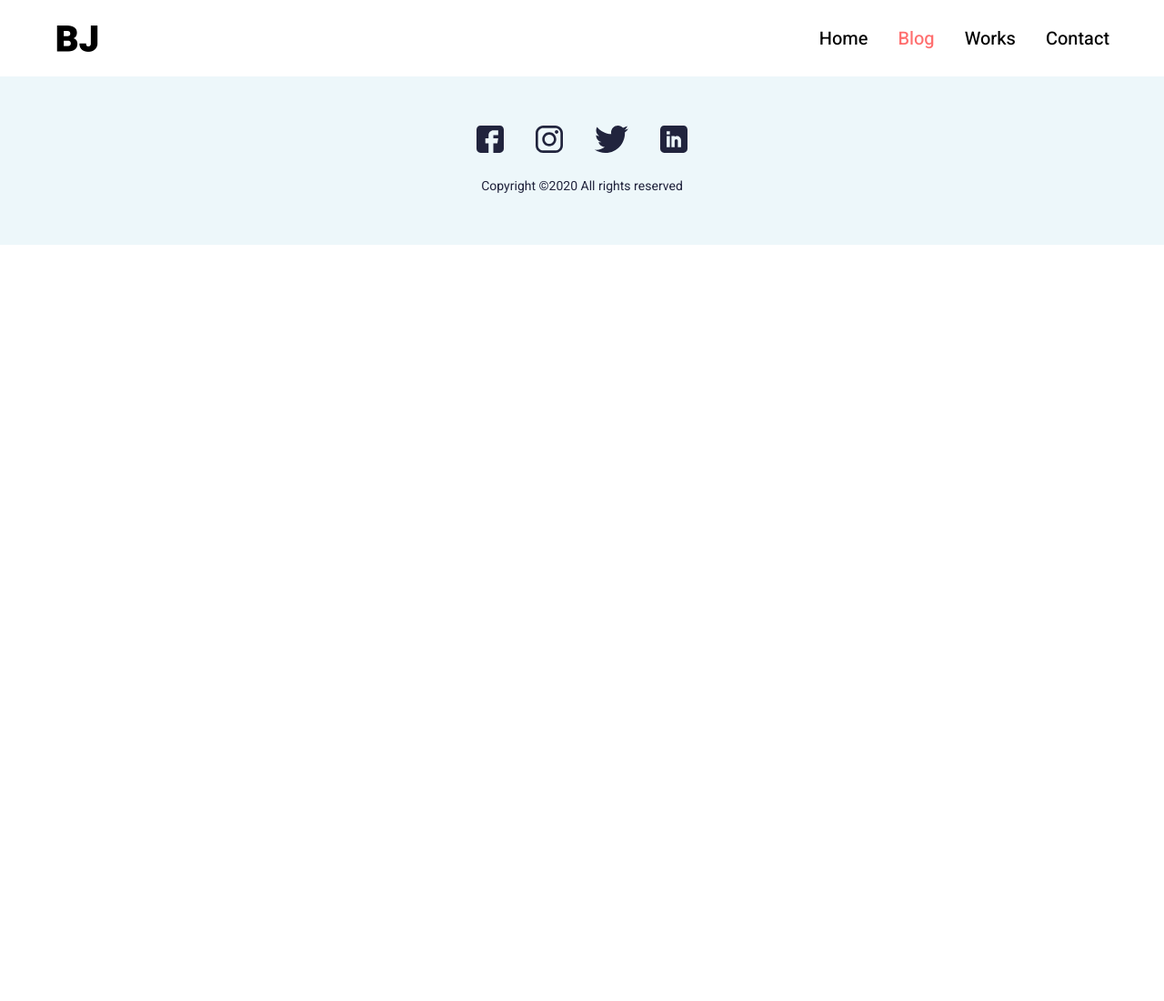
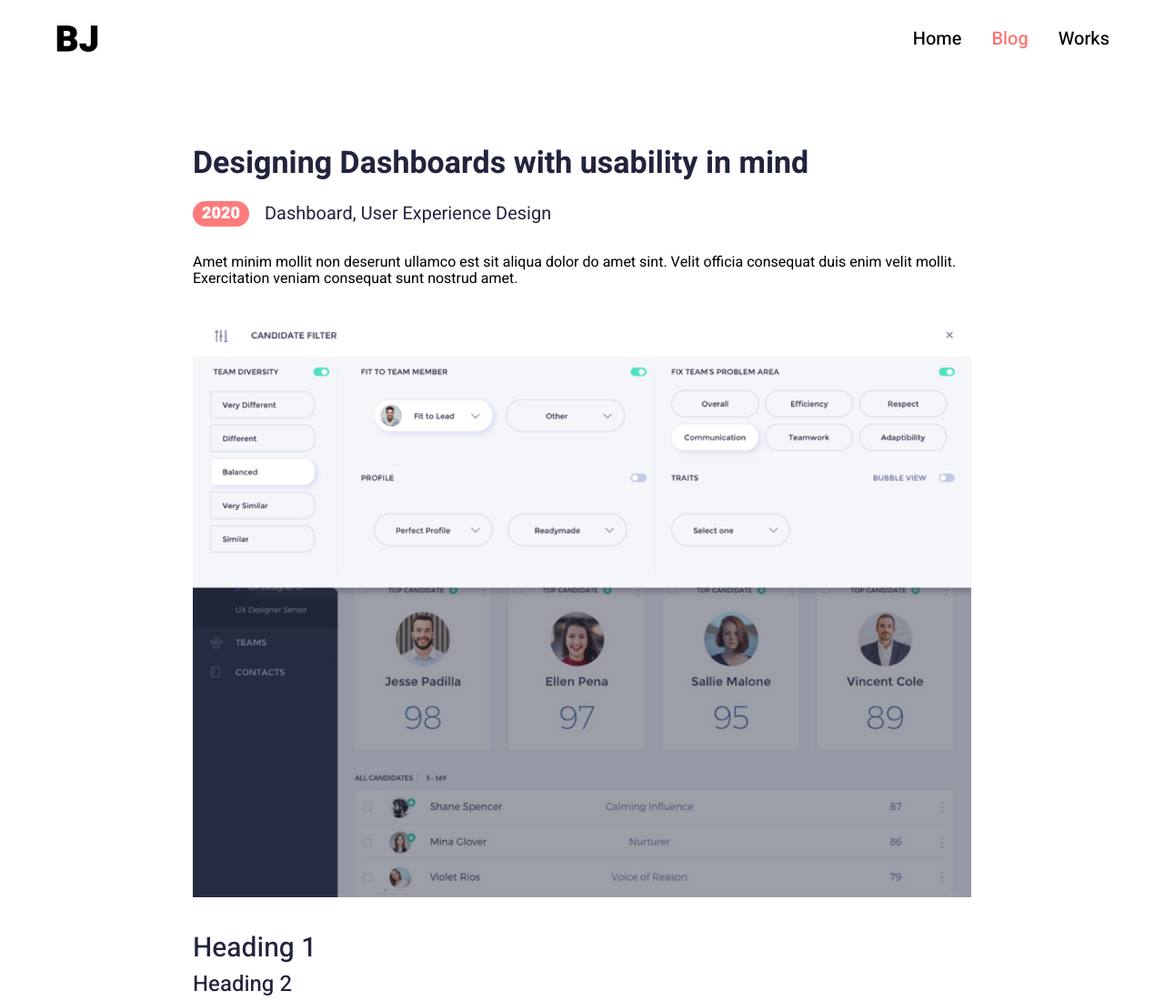
Before and after one commit to maksmeasy/site_BJ, a plain HTML site: page works__detail.html in a window 1280 px wide. Shown: the top 1100 px of the page at 91% size. Before the commit the page ends 800 px from the top, so only its background shows below. Drawn offline with Linux system fonts and the light colour scheme.

Commit message:
Add files via upload

```diff
--- a/style/style.css
+++ b/style/style.css
@@ -174,7 +174,7 @@ body {
   margin: 0 26px;
 }*/
 .recent-posts__card__info__sort {
-  color: #8695A4;
+  color: #8695a4;
 }
 .recent-posts__card__description {
   font-size: 16px;
@@ -368,6 +368,8 @@ stroke-width:inherit;
 .works-content__works-cards__work-card {
   display: flex;
   gap: 18px;
+  text-decoration: none;
+  color: #000;
 }
 .works-content__works-cards__work-card__preview {
   width: 246px;
@@ -403,7 +405,8 @@ stroke-width:inherit;
   line-height: 24px;
   color: #fff;
   background-color: #142850;
-  padding: 2px 9px;
+  padding: 2px 10px;
+
   border-radius: 16px;
 }
 .works-content__works-cards__work-card__text__info__sort {
@@ -416,3 +419,64 @@ stroke-width:inherit;
   line-height: 23px;
 }
 /*+++++ /WORKS +++++*/
+
+/*+++++ WORKS-DETAIL +++++*/
+.works-deatil-content__title {
+  font-weight: bold;
+  font-size: 34px;
+  line-height: 38px;
+  color: #21243d;
+  margin-top: 76px;
+  margin-bottom: 22px;
+}
+.works-deatil-content__info {
+  display: flex;
+  align-items: center;
+  gap: 17px;
+  margin-bottom: 30px;
+}
+.works-deatil-content-info__data {
+  display: flex;
+  align-items: center;
+  font-weight: 900;
+  font-size: 18px;
+  line-height: 24px;
+  color: #fff;
+  background-color: #ff7c7c;
+  padding: 2px 10px;
+  max-width: 62px;
+  border-radius: 16px;
+}
+.works-detail-content-info__sort {
+  font-size: 20px;
+  line-height: 29px;
+  color: #21243d;
+}
+.works-detail-content__text {
+  font-size: 16px;
+  font-weight: 400;
+  margin-bottom: 30px;
+}
+.works-detail-content__picture {
+  width: 856px;
+  margin-bottom: 30px;
+}
+.works-detail-content-picture__image {
+  width: 100%;
+  height: 100%;
+}
+.work-detail-content__heading-1 {
+  font-weight: 500;
+  font-size: 30px;
+  line-height: 44px;
+  color: #21243d;
+}
+.work-detail-content__heading-2 {
+  font-weight: 500;
+  font-size: 24px;
+  line-height: 35px;
+  color: #21243d;
+  margin-bottom: 30px;
+}
+
+/*+++++ /WORKS-DETAIL +++++*/
--- a/works__detail.html
+++ b/works__detail.html
@@ -1,5 +1,6 @@
 <!DOCTYPE html>
 <html lang="ru">
+
 <head>
   <meta charset="UTF-8">
   <meta http-equiv="X-UA-Compatible" content="IE=edge">
@@ -9,26 +10,56 @@
   <link href="https://fonts.googleapis.com/css2?family=Heebo:wght@400;500;700;900&display=swap" rel="stylesheet">
   <link rel="stylesheet" href="style/normalize.css">
   <link rel="stylesheet" href="style/style.css">
-  <link rel="icon" type="image/png" sizes="32x32" href="/img/favicon-32x32.png">
+  <link rel="icon" type="image/png" sizes="32x32" href="img/favicon-32x32.png">
   <title>JOHN'S BLOG</title>
 </head>
+
 <body>
   <!-- HEADER -->
   <header class="header">
     <a href="/index.html" class="header__logo">
-      <img src="/img/logo.png" alt="BJ-logo" class="header__logo__img" width="50" height="50">
+      <img src="img/logo.png" alt="BJ-logo" class="header__logo__img" width="50" height="50">
     </a>
     <nav class="header__navigaton">
       <a href="/index.html" class="header__navigaton__link">Home</a>
       <a href="/blog.html" class="header__navigaton__link header__navigaton__link_active">Blog</a>
-      <a href="#" class="header__navigaton__link">Works</a>
-      <a href="#" class="header__navigaton__link">Contact</a>
+      <a href="/works.html" class="header__navigaton__link">Works</a>
     </nav>
   </header>
   <!-- /HEADER -->
   <!-- MAIN -->
   <main class="main">
-
+    <div class="works-deatil__content container">
+      <div class="works-deatil-content__title">
+        Designing Dashboards with usability in mind
+      </div>
+      <div class="works-deatil-content__info">
+        <div class="works-deatil-content-info__data">
+          2020
+        </div>
+        <div class="works-detail-content-info__sort">
+          Dashboard, User Experience Design
+        </div>
+      </div>
+      <div class="works-detail-content__text">
+        Amet minim mollit non deserunt ullamco est sit aliqua dolor do amet sint. Velit officia consequat duis enim
+        velit
+        mollit. Exercitation veniam consequat sunt nostrud amet.
+      </div>
+      <div class="works-detail-content__picture">
+        <img class="works-detail-content-picture__image" src="img/Works detail/picture-1.jpg" alt="">
+      </div>
+      <div class="work-detail-content__heading-1">Heading 1</div>
+      <div class="work-detail-content__heading-2">Heading 2</div>
+      <div class="works-detail-content__text">
+        Amet minim mollit non deserunt ullamco est sit aliqua dolor do amet sint. Velit officia consequat duis enim
+        velit
+        mollit. Exercitation veniam consequat sunt nostrud amet.
+      </div>
+      <div class="works-detail-content__picture">
+        <img class="works-detail-content-picture__image" src="img/Works detail/picture-2.jpg" alt="">
+      </div>
+    </div>
   </main>
   <!-- /MAIN -->
   <!-- FOOTER -->
@@ -36,16 +67,16 @@
     <div class="footer__content container">
       <div class="footer__content__socials">
         <a href="#" class="footer__content__socials__icon-link__facebook">
-          <img src="/img/Social icons/facebook.svg" class="footer__content__social__icon"   height="30px">
+          <img src="img/Social icons/facebook.svg" class="footer__content__social__icon" height="30px">
         </a>
         <a href="#" class="footer__content__socials__icon-link__facebook">
-          <img src="/img/Social icons/instagram.svg" class="footer__content__social__icon" height="30px">
+          <img src="img/Social icons/instagram.svg" class="footer__content__social__icon" height="30px">
         </a>
         <a href="#" class="footer__content__socials__icon-link__facebook">
-          <img src="/img/Social icons/twitter.svg" class="footer__content__social__icon" height="30px">
+          <img src="img/Social icons/twitter.svg" class="footer__content__social__icon" height="30px">
         </a>
         <a href="#" class="footer__content__socials__icon-link__facebook">
-          <img src="/img/Social icons/linkedin.svg" class="footer__content__social__icon" height="30px">
+          <img src="img/Social icons/linkedin.svg" class="footer__content__social__icon" height="30px">
         </a>
       </div>
       <div class="footer__content__copyright">
@@ -55,4 +86,5 @@
   </footer>
   <!-- /FOOTER -->
 </body>
+
 </html>
```
Also changed, not shown: blog.html (+21 -12 lines), index.html (+26 -15 lines), works.html (+35 -27 lines), img/Works detail/picture-1.jpg (added), img/Works detail/picture-2.jpg (added).
